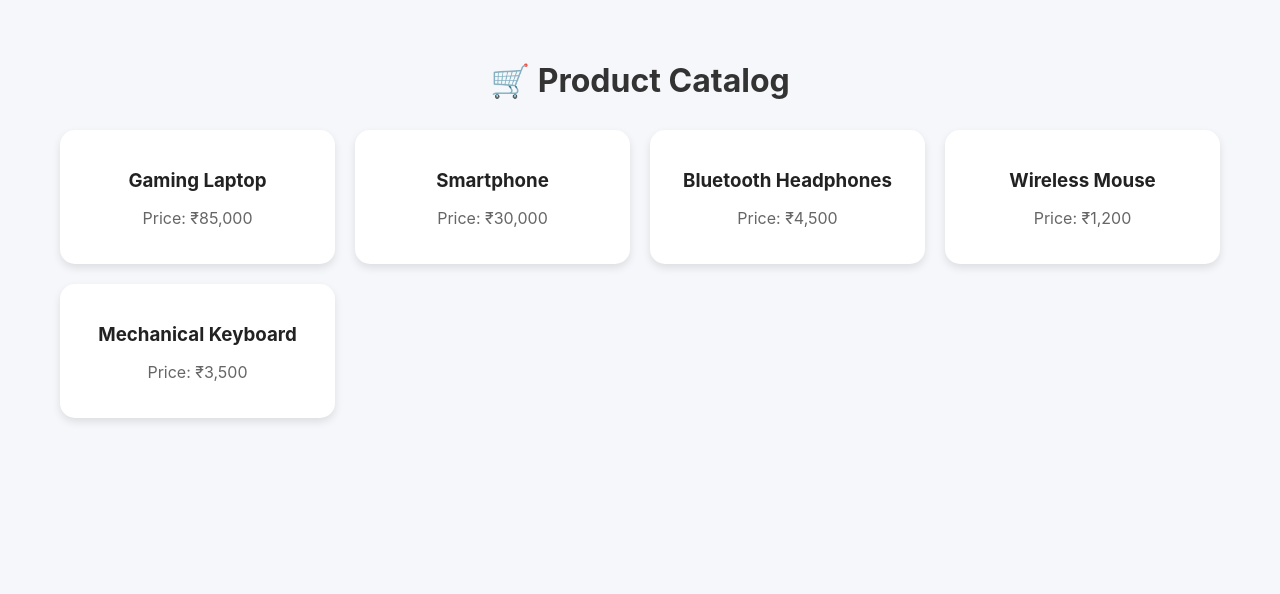
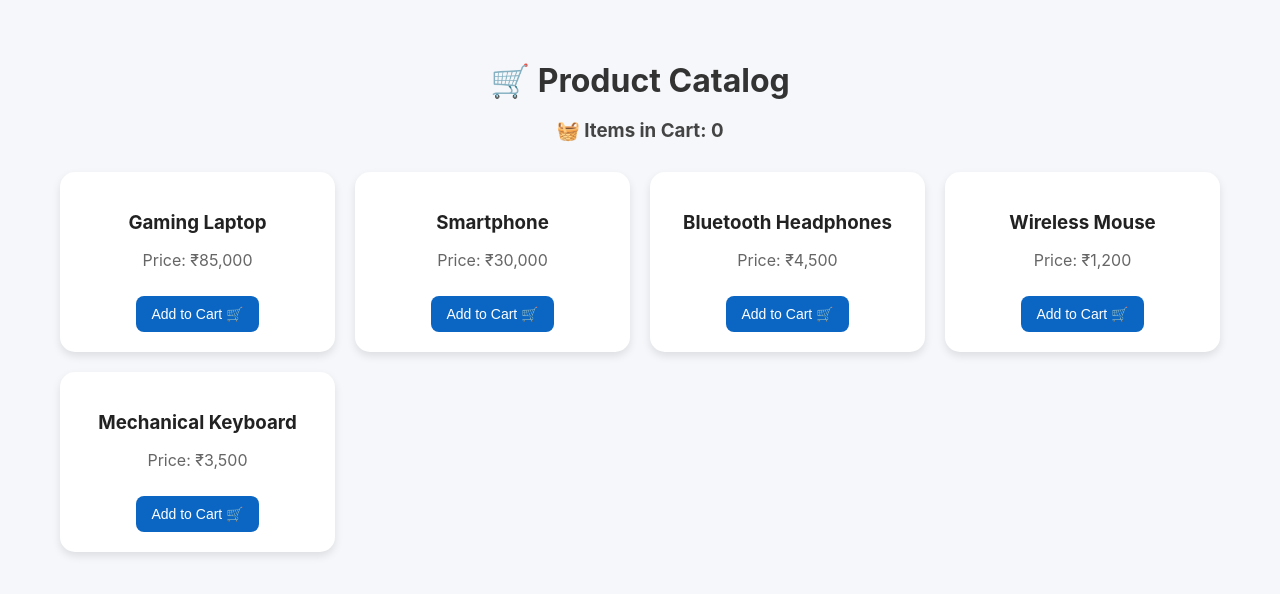
Before and after one commit to Hasifasherin/product-list-app, a React (Create React App) app: page / in a window 1280 px wide. Shown: the top 594 px of the page. Built offline with nearby package versions, Linux system fonts and the light colour scheme.

Commit message:
Add Cart

```diff
--- a/src/App.css
+++ b/src/App.css
@@ -11,6 +11,11 @@ body {
 
 h1 {
   color: #333;
+  margin-bottom: 10px;
+}
+
+h3 {
+  color: #444;
   margin-bottom: 30px;
 }
 
--- a/src/App.js
+++ b/src/App.js
@@ -1,8 +1,10 @@
-import React from "react";
+import React, { useState } from "react";
 import Product from "./components/Product";
 import "./App.css";
 
 function App() {
+  const [cart, setCart] = useState([]);
+
   const products = [
     { id: 1, name: "Gaming Laptop", price: 85000 },
     { id: 2, name: "Smartphone", price: 30000 },
@@ -11,12 +13,22 @@ function App() {
     { id: 5, name: "Mechanical Keyboard", price: 3500 },
   ];
 
+  const handleAddToCart = (product) => {
+    setCart([...cart, product]);
+  };
+
   return (
     <div className="app-container">
       <h1>🛒 Product Catalog</h1>
+      <h3>🧺 Items in Cart: {cart.length}</h3>
       <div className="product-list">
         {products.map((product) => (
-          <Product key={product.id} name={product.name} price={product.price} />
+          <Product
+            key={product.id}
+            name={product.name}
+            price={product.price}
+            onAddToCart={handleAddToCart}
+          />
         ))}
       </div>
     </div>
--- a/src/components/Product.css
+++ b/src/components/Product.css
@@ -1,4 +1,3 @@
-
 .product-card {
   background-color: #ffffff;
   padding: 20px;
@@ -20,3 +19,18 @@
   color: #666;
   font-size: 16px;
 }
+
+.add-btn {
+  background-color: #0a66c2;
+  color: white;
+  border: none;
+  padding: 10px 15px;
+  border-radius: 8px;
+  cursor: pointer;
+  margin-top: 10px;
+  font-size: 14px;
+}
+
+.add-btn:hover {
+  background-color: #084b9d;
+}
--- a/src/components/Product.js
+++ b/src/components/Product.js
@@ -1,11 +1,14 @@
 import React from "react";
 import "./Product.css";
 
-function Product({ name, price }) {
+function Product({ name, price, onAddToCart }) {
   return (
     <div className="product-card">
       <h3>{name}</h3>
       <p>Price: ₹{price.toLocaleString()}</p>
+      <button className="add-btn" onClick={() => onAddToCart({ name, price })}>
+        Add to Cart 🛒
+      </button>
     </div>
   );
 }
```
